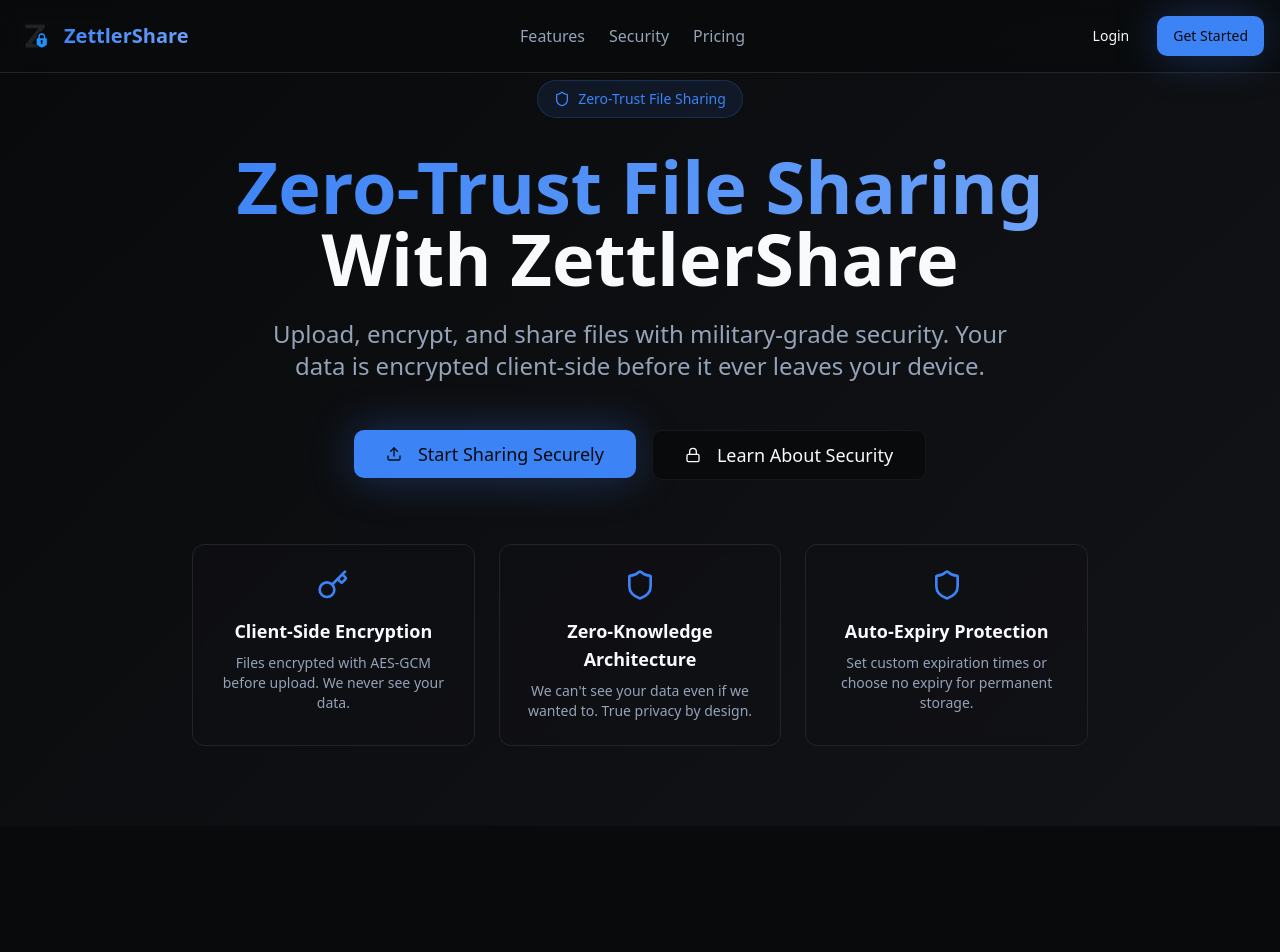
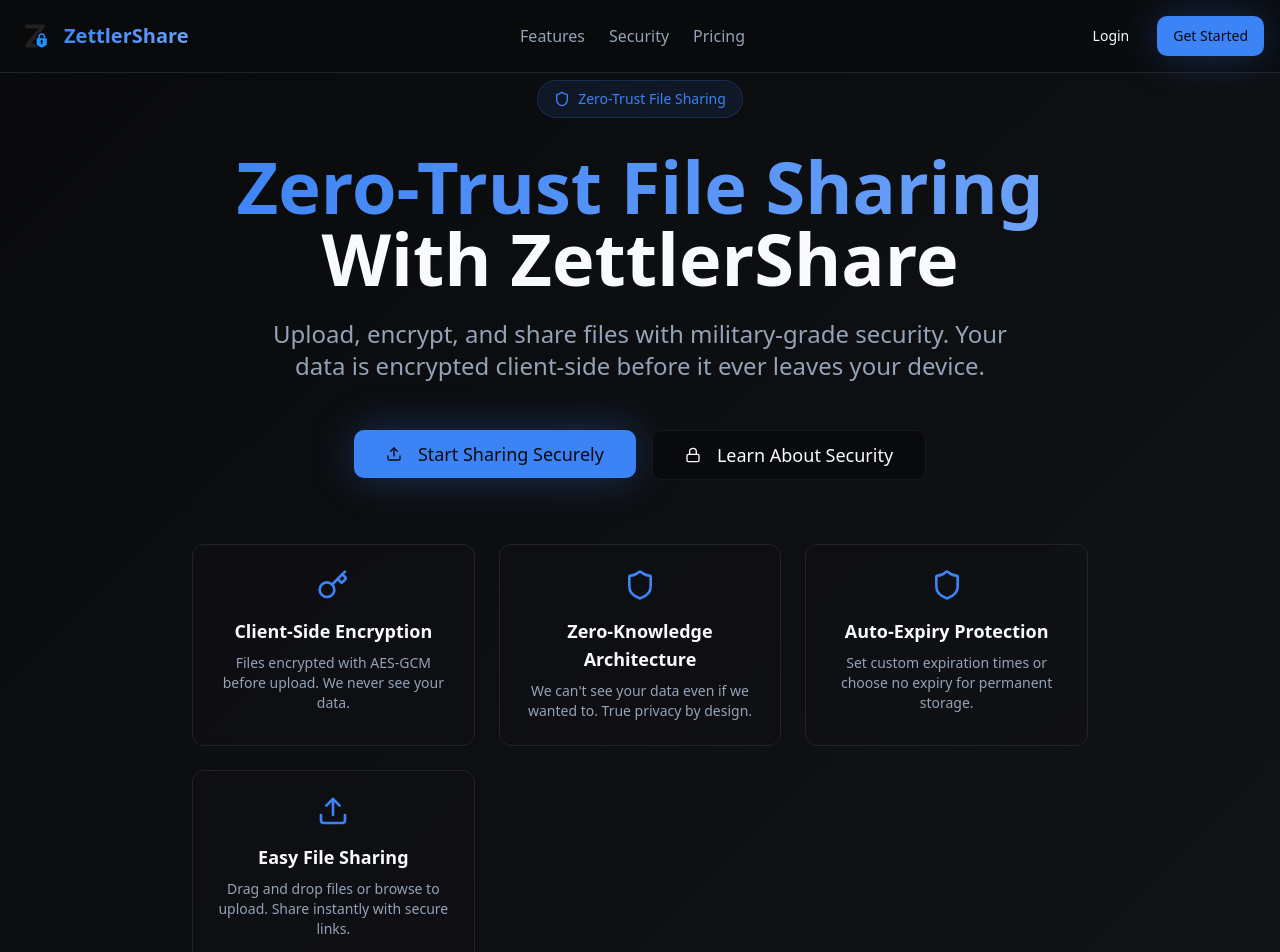
Before and after one commit to Talhanaseem77/shard-cipher, a React (Vite) app: page / in a window 1280 px wide. Shown: the top 952 px of the page. Before the commit the page ends 826 px from the top, so only its background shows below. Built offline with nearby package versions, Linux system fonts and the light colour scheme.

Commit message:
Add new security card
Add a new security feature card with different content to the hero section.

```diff
--- a/src/components/ui/hero-section.tsx
+++ b/src/components/ui/hero-section.tsx
@@ -71,6 +71,14 @@ export const HeroSection = () => {
                 Set custom expiration times or choose no expiry for permanent storage.
               </p>
             </div>
+
+            <div className="bg-card/50 backdrop-blur-sm border border-border rounded-lg p-6">
+              <Upload className="w-8 h-8 text-primary mb-4 mx-auto" />
+              <h3 className="font-semibold text-lg mb-2">Easy File Sharing</h3>
+              <p className="text-muted-foreground text-sm">
+                Drag and drop files or browse to upload. Share instantly with secure links.
+              </p>
+            </div>
           </div>
         </div>
       </div>
```
